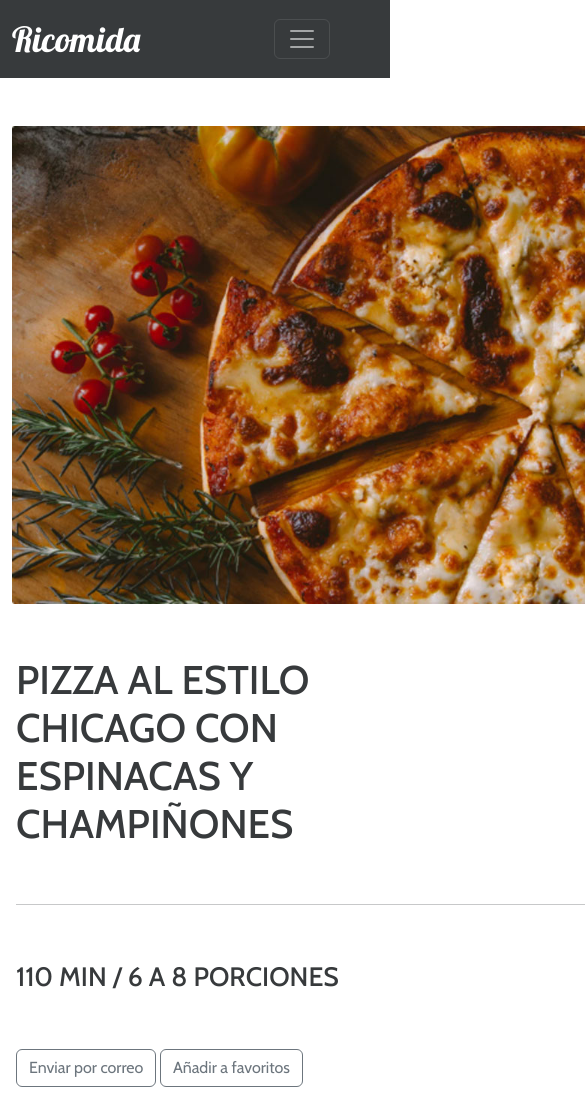
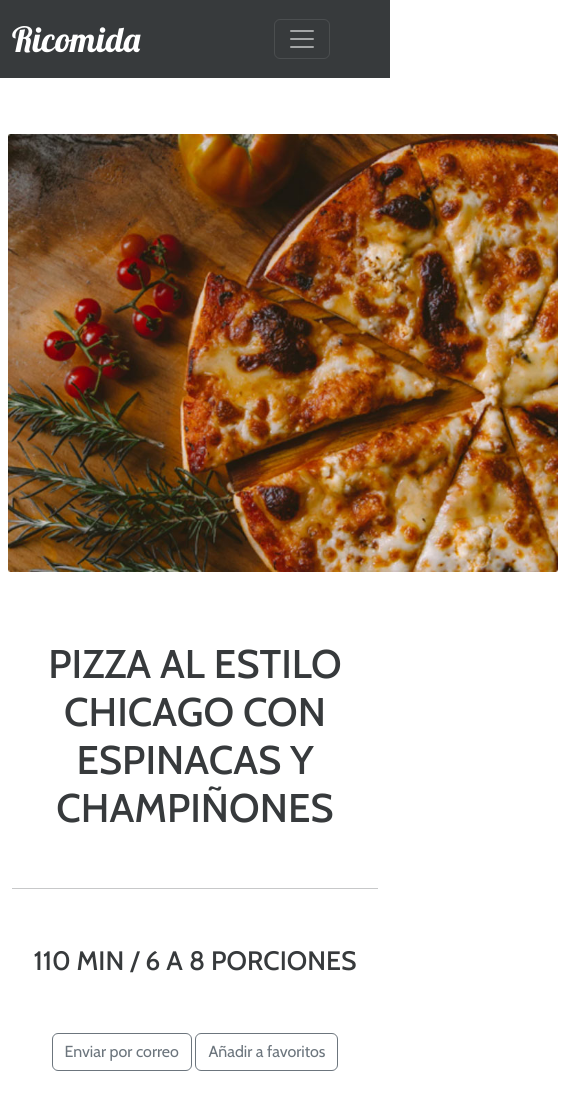
Before and after one commit to german-rs/Ricomida, a plain HTML site: page index.html in a window 390 px wide. Shown: the top 1100 px of the page, 585 px wide, since content can reach past the window. Drawn offline with nearby package versions, Linux system fonts and the light colour scheme.

Commit message:
Media queries para la sección hero

```diff
--- a/assets/css/style.css
+++ b/assets/css/style.css
@@ -50,19 +50,61 @@ body{
 }
 
 .titulo-principal h1{
-    width: 400px;
+    width: 100%;
     font-size: 30pt;
     color: #373a3c;
 }
 
 .linea{
-     width: 462pt;
+     width: 100%;
 }
 
 .caracteristicas h2{
     font-size: 20pt;
     color: #373a3c;
 }
+
+@media(max-width: 1400px) {
+
+    .imagen-principal img{
+        width: 550px;
+        height: auto;
+    }
+
+    .envoltorio{
+        width: 550px;
+        height: auto;
+    }
+}
+
+@media(max-width: 1200px) {
+
+    .imagen-principal img{
+        width: 500px;
+        height: auto;
+    }
+
+    .envoltorio{
+        width: 450px;
+        height: auto;
+    }
+}
+
+@media(max-width: 1000px) {
+    .contenedor-heroe{
+        text-align: center;
+    }
+
+    .imagen-principal img{
+        width: 550px;
+        height: auto;
+    }
+
+    .envoltorio{
+        text-align: center;
+    }
+}
+
 /* Fin sección de héroe. */
 
 
--- a/index.html
+++ b/index.html
@@ -74,17 +74,17 @@
 
 
     <!-- Sección de héroe. -->
-    <header class="container mt-5 mb-3" id="seccion-heroe">
-        <div class="contenedor-heroe row row-cols-2">
+    <header class="container mt-5 mb-4 justify-content-center" id="seccion-heroe">
+        <div class="contenedor-heroe row row-cols-2 d-flex flex-wrap">
 
             <!-- Imagen. -->
-            <div class="imagen-principal col-6">
-                <img src="./assets/img/principal.jpg" alt="Una pizza sobre una mesa de madera">
+            <div class="imagen-principal p-2">
+                <img class="col-12 col-md-12 col-lg-6" src="./assets/img/principal.jpg" alt="Una pizza sobre una mesa de madera">
             </div>
 
 
             <!-- Texto y otros elementos. -->
-            <div class="envoltorio col-6">
+            <div class="envoltorio p-2 col-12 col-md-12 col-lg-6">
                 <div class="titulo-principal">
                     <h1 class="p-1 mt-5">
                         PIZZA AL ESTILO CHICAGO CON ESPINACAS Y CHAMPIÑONES
@@ -98,7 +98,7 @@
                         110 MIN / 6 A 8 PORCIONES
                     </h2>
                 </div>
-                <div class="p-1 mt-5">
+                <div class="botones-hero p-1 mt-5">
                     <button type="button" id="enviarCorreo" class="btn btn-outline-secondary" data-bs-toggle="tooltip"
                         data-bs-placement="bottom" title="Presiona para enviar a tu correo">Enviar por correo</button>
 
```
